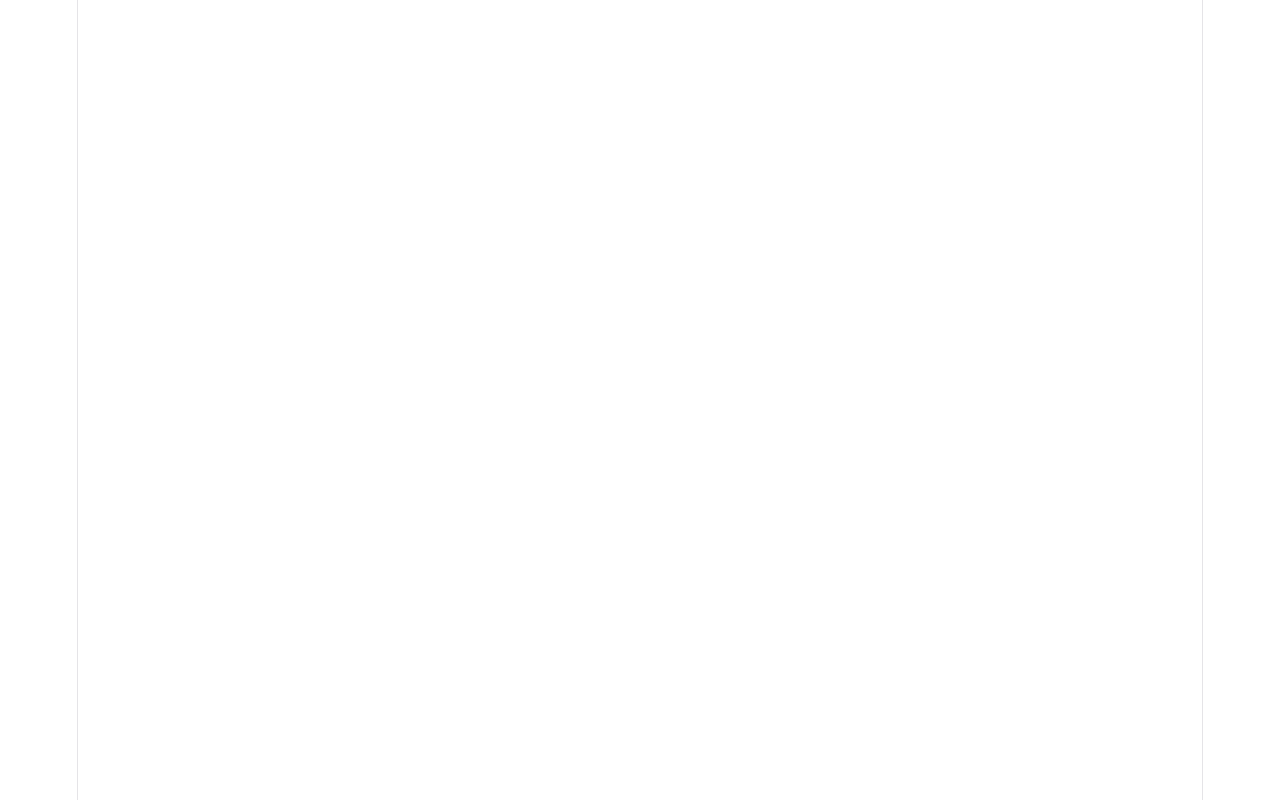
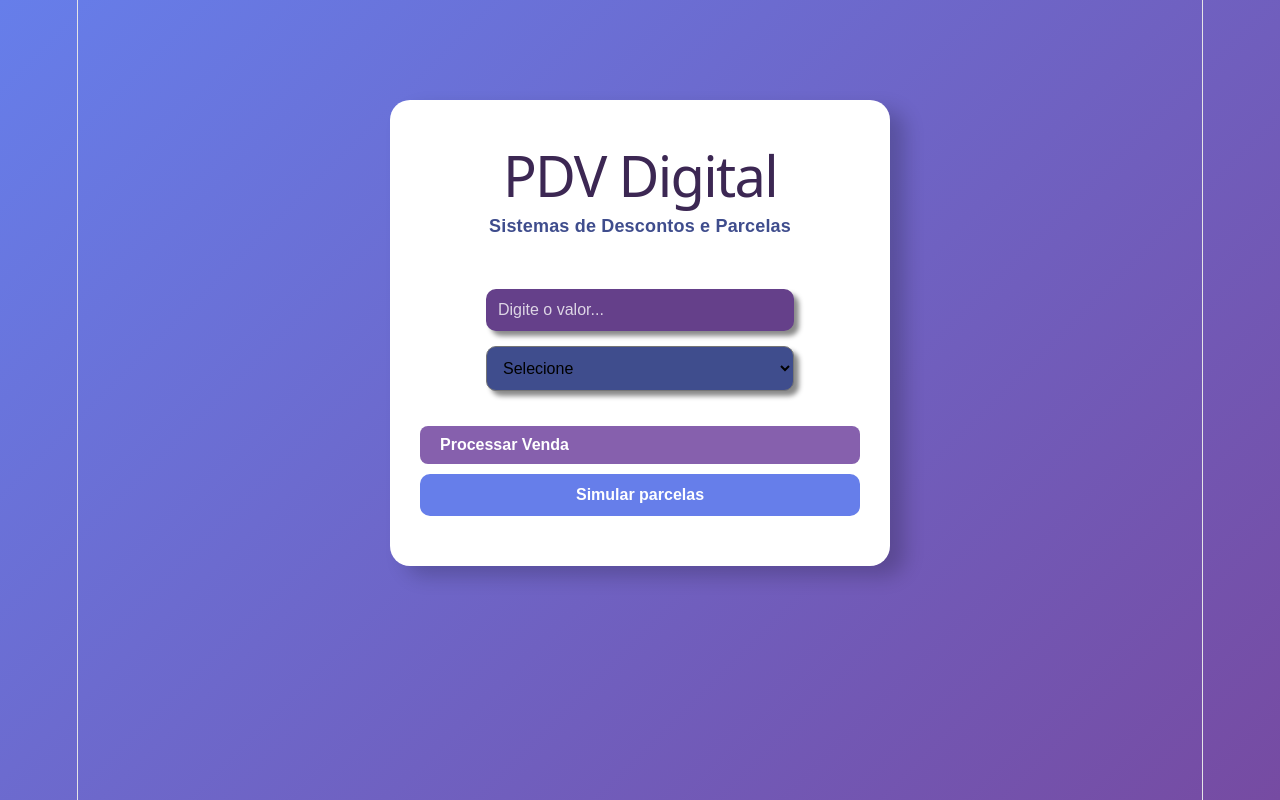
Before and after one commit to Nivea-izeLu/DescMarcos, a React (Vite) app in the folder vite-project/: page / in a window 1280 px wide. Built offline with nearby package versions, Linux system fonts and the light colour scheme.

Commit message:
Add files via upload

```diff
--- a/vite-project/src/App.jsx
+++ b/vite-project/src/App.jsx
@@ -1,13 +1,13 @@
 import Calculo from "./components/Calculo";
-import './App.css'
-import './segundo.css'
+import './App.css';
+import './segundo.css';
 
 function App() {
+  return (
+    <div>
+      <Calculo />
+    </div>
+  );
+}
 
-    <div>
-        <Calculo />
-    </div>
-
-    }
-
-export default App
+export default App;
--- a/vite-project/src/index.css
+++ b/vite-project/src/index.css
@@ -64,6 +64,8 @@ body {
   display: flex;
   flex-direction: column;
   box-sizing: border-box;
+  padding-top:100px;
+padding-bottom: 100px;
 }
 
 h1,
--- a/vite-project/src/segundo.css
+++ b/vite-project/src/segundo.css
@@ -1,21 +1,165 @@
-.meiuca{
-     font-size: 16px;
-  padding: 5px 10px;
-  border-radius: 5px;
-  color: var(--accent);
-  background: white;
-  border-radius: 40px;
-  transition: border-color 0.3s;
-  margin-bottom: 24px;
-  height: 500px;
-  width: 500px;
-  margin-left: 300px;
+* {
+  margin: 0;
+  padding: 0;
+  box-sizing: border-box;
+  }
+
+body {
+font-family: Arial, Helvetica, sans-serif;
+background: linear-gradient(135deg, #667eea, #764ba2);
+
+display:flex;
+justify-content: center;
+align-items: center;
+width: 100%;
+height: fit-content;
 }
 
-h1{
-    color: black;
+.container {
+background: white;
+width: 500px;
+max-width: 90%;
+padding: 30px;
+border-radius: 20px;
+box-shadow: 15px 10px 20px rgba(0,0,0,0.2);
+justify-content: center;
+align-items: center;
+position:relative;
+top: 50%;
+left: 50%;
+transform: translate(-50%, 0%);
+}
+
+h1 {
+text-align: center;
+margin-bottom: 25px;
+color:#3c2753;
 }
 
 h4{
-    color: #71086e;
+    color:#3f4d8d
 }
+
+input{
+width: 70%;
+padding: 12px;
+margin-top: 50px;
+box-shadow: 5px 5px 5px rgba(0, 0, 0, 0.463);
+border-radius: 10px;
+border: none;
+font-size: 16px;
+transition: 0.3s;
+background:#65408a;
+color:white;
+}
+
+input[type=number]::-webkit-outer-spin-button,
+input[type=number]::-webkit-inner-spin-button {
+  -webkit-appearance: none;
+  margin: 0;
+}
+
+input::placeholder {
+color: rgba(255, 255, 255, 0.779);
+}
+
+select {
+width: 70%;
+padding: 12px;
+margin-top: 15px;
+margin-bottom: 25px;
+box-shadow: 5px 5px 5px rgba(0, 0, 0, 0.463);
+border-radius: 10px;
+font-size: 16px;
+transition: 0.3s;
+background:#3f4d8d
+}
+
+input:focus,
+select:focus {
+outline: none;
+border-color: #667eea;
+}
+
+button {
+width: 100%;
+padding: 12px;
+background: #667eea;
+color: white;
+border: none;
+border-radius: 10px;
+cursor: pointer;
+font-size: 16px;
+font-weight: bold;
+transition: 0.3s;
+margin-top: 10px;
+}
+
+button:hover {
+filter: brightness(0.9);
+transform: translateY(-2px);
+}
+
+.resultado {
+margin-top: 20px;
+padding: 15px;
+background: #f4f6ff;
+border-left: 5px solid #667eea;
+border-radius: 10px;
+}
+
+.resultado h2 {
+margin-bottom: 5px;
+}
+
+h2{
+color: #000000bd;
+padding-top: 5px;
+padding-bottom: 15px;
+background-color: #667eea3d;
+border-end-start-radius: 10px;
+border-end-end-radius: 10px;
+}
+
+p {
+color: #4c5dac;
+margin-top: 20px;
+padding-top: 10px;
+background-color: #667eea3d;
+border-start-start-radius: 10px;
+border-start-end-radius: 10px;
+}
+
+table {
+width: 100%;
+margin-top: 20px;
+border-collapse: collapse;
+}
+
+th {
+color: white;
+padding: 10px;
+}
+
+tr {
+background: #667eea3d;
+}
+
+td {
+padding: 10px;
+text-align: center;
+color:#251632e0;
+border: 2px solid #667eead3;
+}
+
+
+@media (max-width: 600px) {
+.container {
+width: 95%;
+padding: 20px;
+}
+
+h1 {
+font-size: 22px;
+}
+}
```
